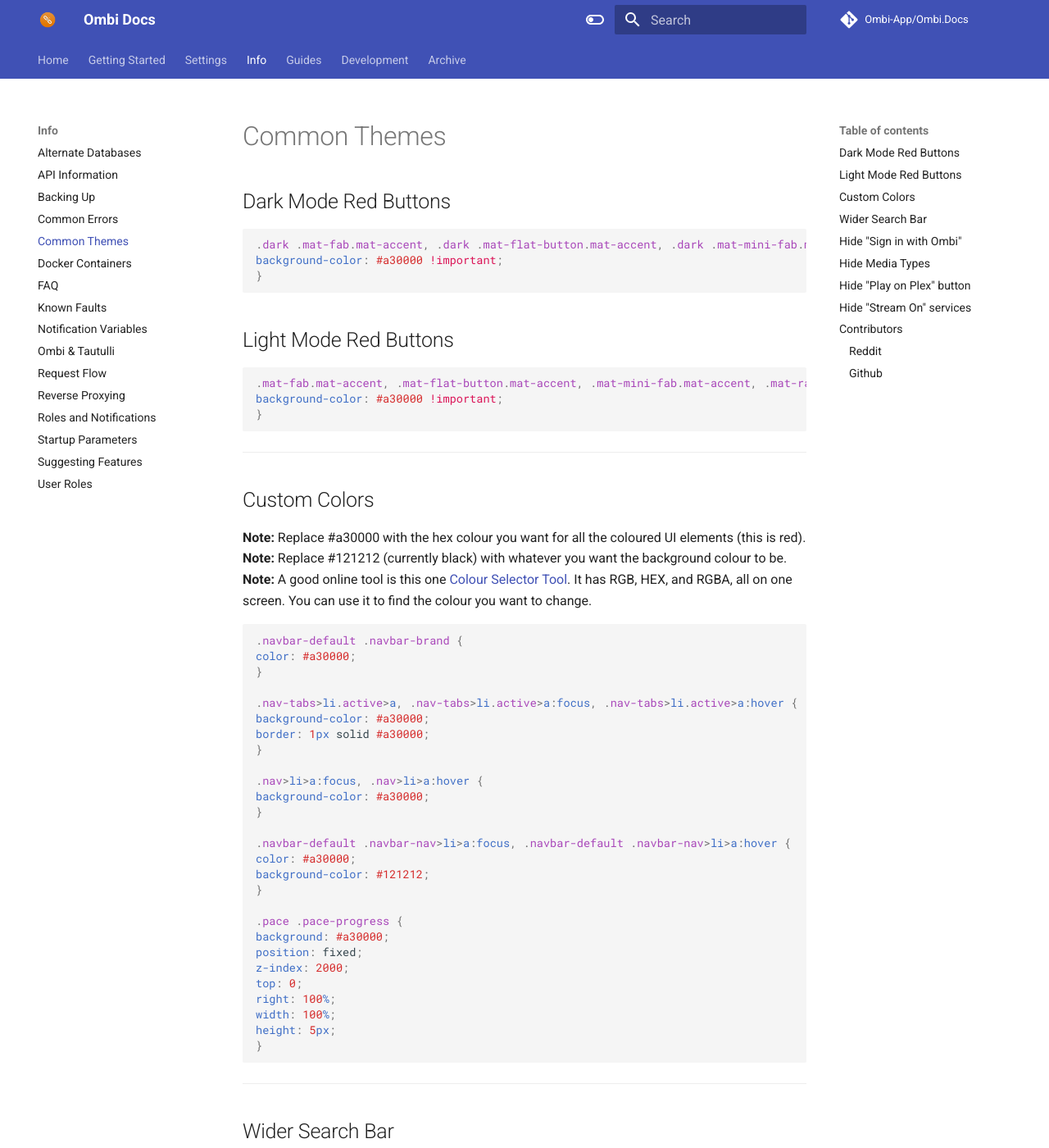
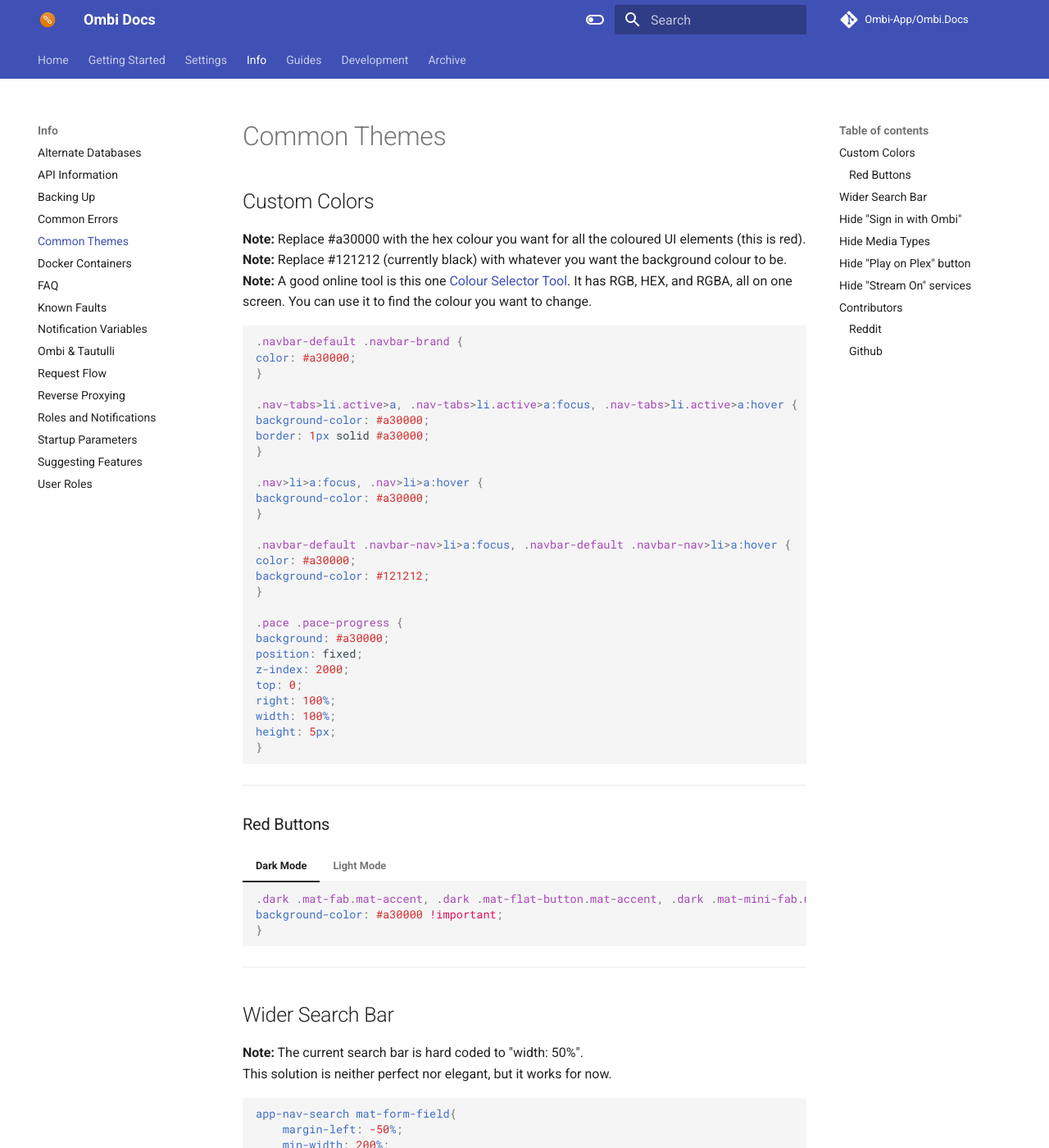
Before and after one commit to Ombi-app/Ombi.Docs, an MkDocs documentation site: the page built from docs/info/common-themes.md, in a window 1280 px wide and 1400 px high. Shown: the whole window at 82% size. Built offline with MkDocs 1.6.1 and Material for MkDocs 9.7.7, drawn with Linux system fonts in a browser that asks for light colours; comment, search, counter and statistics services are not loaded; some of the changed lines change nothing that is shown.

Commit message:
Tab red buttons under custom colors

````diff
--- a/docs/info/common-themes.md
+++ b/docs/info/common-themes.md
@@ -1,22 +1,4 @@
 # Common Themes
-
-## Dark Mode Red Buttons
-
-``` css
-.dark .mat-fab.mat-accent, .dark .mat-flat-button.mat-accent, .dark .mat-mini-fab.mat-accent, .dark .mat-raised-button.mat-accent, .dark .mat-list-item.active-list-item, .dark .mat-checkbox-checked.mat-accent .mat-checkbox-background, .dark .mat-checkbox-indeterminate.mat-accent .mat-checkbox-background, .dark .buttons button[type="button"], .dark .mat-tab-label-active[role="tab"] {
-background-color: #a30000 !important;
-}
-```
-
-## Light Mode Red Buttons
-
-``` css
-.mat-fab.mat-accent, .mat-flat-button.mat-accent, .mat-mini-fab.mat-accent, .mat-raised-button.mat-accent, .mat-list-item.active-list-item, .mat-checkbox-checked.mat-accent .mat-checkbox-background, .mat-checkbox-indeterminate.mat-accent .mat-checkbox-background, .buttons button[type="button"], .mat-tab-label-active[role="tab"] {
-background-color: #a30000 !important;
-}
-```
-
-***
 
 ## Custom Colors
 
@@ -53,6 +35,26 @@
 height: 5px;
 }
 ```
+
+***
+
+### Red Buttons
+
+=== "Dark Mode"
+
+    ``` css
+    .dark .mat-fab.mat-accent, .dark .mat-flat-button.mat-accent, .dark .mat-mini-fab.mat-accent, .dark .mat-raised-button.mat-accent, .dark .mat-list-item.active-list-item, .dark .mat-checkbox-checked.mat-accent .mat-checkbox-background, .dark .mat-checkbox-indeterminate.mat-accent .mat-checkbox-background, .dark .buttons button[type="button"], .dark .mat-tab-label-active[role="tab"] {
+    background-color: #a30000 !important;
+    }
+    ```
+
+=== "Light Mode"
+
+    ``` css
+    .mat-fab.mat-accent, .mat-flat-button.mat-accent, .mat-mini-fab.mat-accent, .mat-raised-button.mat-accent, .mat-list-item.active-list-item, .mat-checkbox-checked.mat-accent .mat-checkbox-background, .mat-checkbox-indeterminate.mat-accent .mat-checkbox-background, .buttons button[type="button"], .mat-tab-label-active[role="tab"] {
+    background-color: #a30000 !important;
+    }
+    ```
 
 ***
 
````
